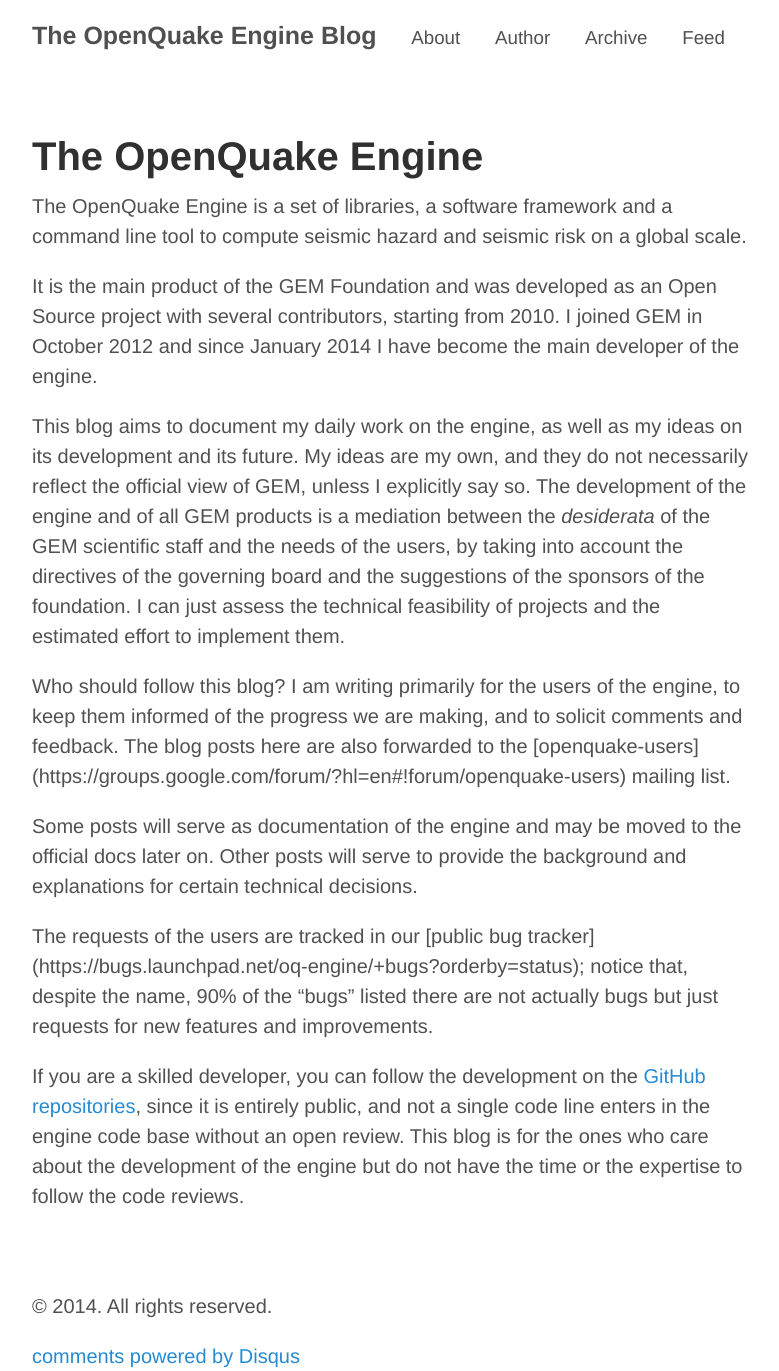
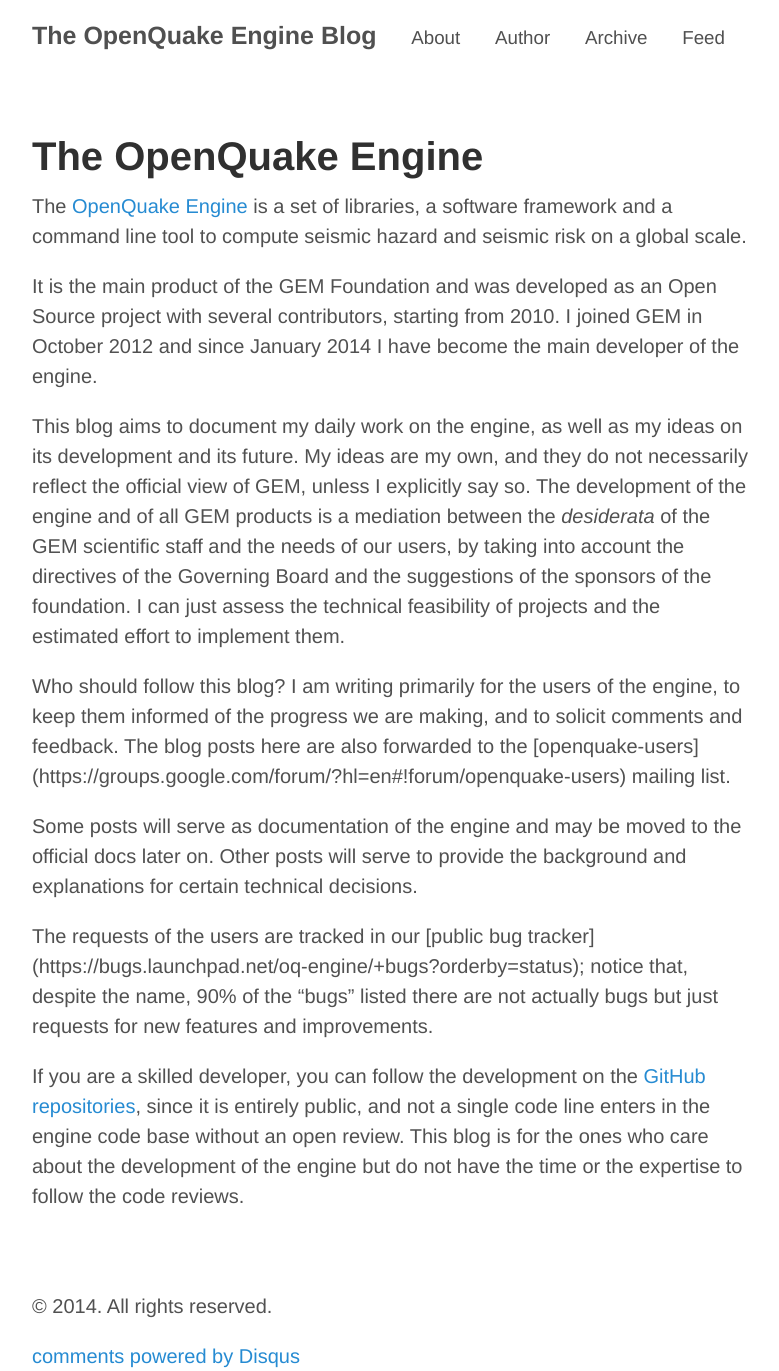
Before and after one commit to micheles/micheles.github.io, a Jekyll site: the page built from about.md, in a window 1280 px wide. Shown: the whole page, without its empty margins (248-1027 px from the left). Built offline with Jekyll 4.4.1, drawn with Linux system fonts in a browser that asks for light colours; Markdown is read by kramdown in place of the engine named in the settings; comment, search, counter and statistics services are not loaded.

Commit message:
Added support for bundler

```diff
--- /dev/null
+++ b/Gemfile
@@ -0,0 +1,2 @@
+source 'https://rubygems.org'
+gem 'github-pages'
--- a/about.md
+++ b/about.md
@@ -3,7 +3,8 @@
 title: The OpenQuake Engine
 ---
 
-The OpenQuake Engine is a set of libraries, a software framework and a
+The [OpenQuake Engine](http://www.globalquakemodel.org/openquake/about/engine/)
+is a set of libraries, a software framework and a
 command line tool to compute seismic hazard and seismic risk on a global scale.
 
 It is the main product of the GEM Foundation and was developed
@@ -16,8 +17,8 @@
 do not necessarily reflect the official view of GEM, unless I
 explicitly say so. The development of the engine and of all GEM
 products is a mediation between the *desiderata* of the GEM scientific
-staff and the needs of the users, by taking into account
-the directives of the governing board and the suggestions of the sponsors
+staff and the needs of our users, by taking into account
+the directives of the Governing Board and the suggestions of the sponsors
 of the foundation. I can just assess the technical feasibility of
 projects and the estimated effort to implement them.
 
--- a/public/css/poole.css
+++ b/public/css/poole.css
@@ -49,7 +49,7 @@
 
 html {
   font-family: "Helvetica Neue", Helvetica, Arial, sans-serif;
-  font-size: 16px;
+  font-size: 14px;
   line-height: 1.5;
 }
 @media (min-width: 38em) {
```
Also changed, not shown: _posts/2014-06-08-first-post.md (+1 -1 lines).
